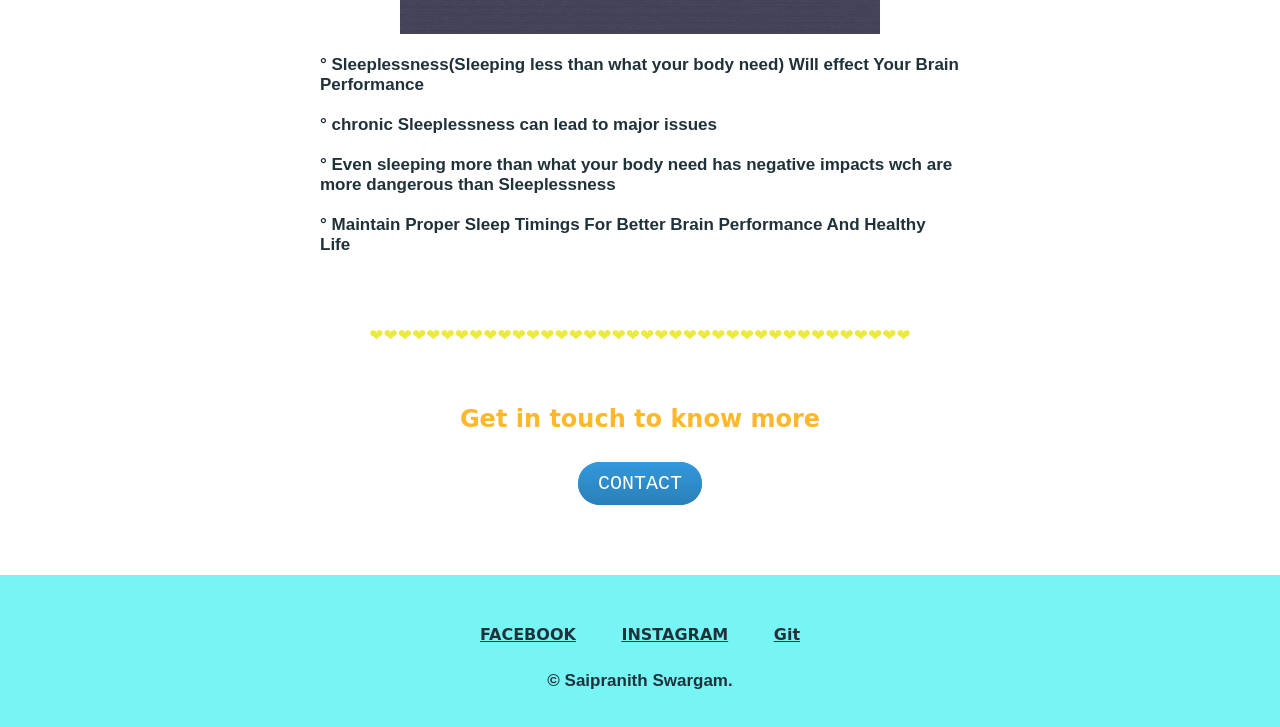
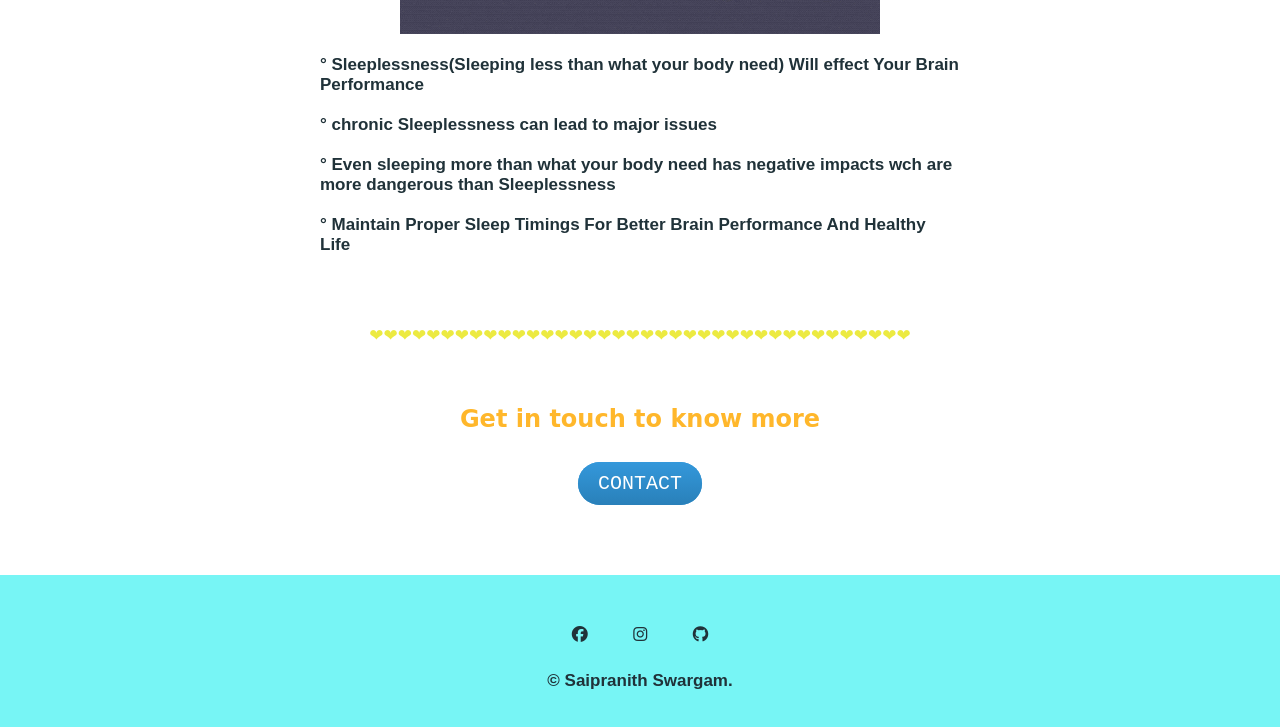
Before and after one commit to saipranithswargam/test4, a plain HTML site: page index.html in a window 1280 px wide. Shown: the part 1901-2628 px from the top of the page. Drawn offline with Linux system fonts and the light colour scheme; a web font is replaced by a local one.

Commit message:
Update index.html

```diff
--- a/index.html
+++ b/index.html
@@ -2,6 +2,7 @@
 <head>
     <title>Sleeeeppp...😴</title>
     <meta charset="UTF-8">
+    <script src="https://kit.fontawesome.com/0e6c012114.js" crossorigin="anonymous"></script>
     <link rel="stylesheet" href="css/style.css">
     <link rel="icon" href="favicon.ico">
     <link rel="preconnect" href="https://fonts.googleapis.com">
@@ -69,9 +70,9 @@
     </div>
 
     <div class="footer">
-        <a class="FACEBOOK" href="https://www.facebook.com/" target="_blank">FACEBOOK</a>
-        <a class="INSTAGRAM" href="https://www.instagram.com/" target="_blank">INSTAGRAM</a>
-        <a class="YOUTUBE" href="https://github.com/saipranithswargam" target="_blank">Git</a>
+        <a class="FACEBOOK" href="https://www.facebook.com/" target="_blank"><i class="fa-brands fa-facebook"></i></a>
+        <a class="INSTAGRAM" href="https://www.instagram.com/" target="_blank"><i class="fa-brands fa-instagram"></i></a>
+        <a class="YOUTUBE" href="https://github.com/saipranithswargam" target="_blank"><i class="fa-brands fa-github"></i></a>
         <p style="padding-top: 10px;"><strong>© Saipranith Swargam.</strong></p>
 
     </div>
```
